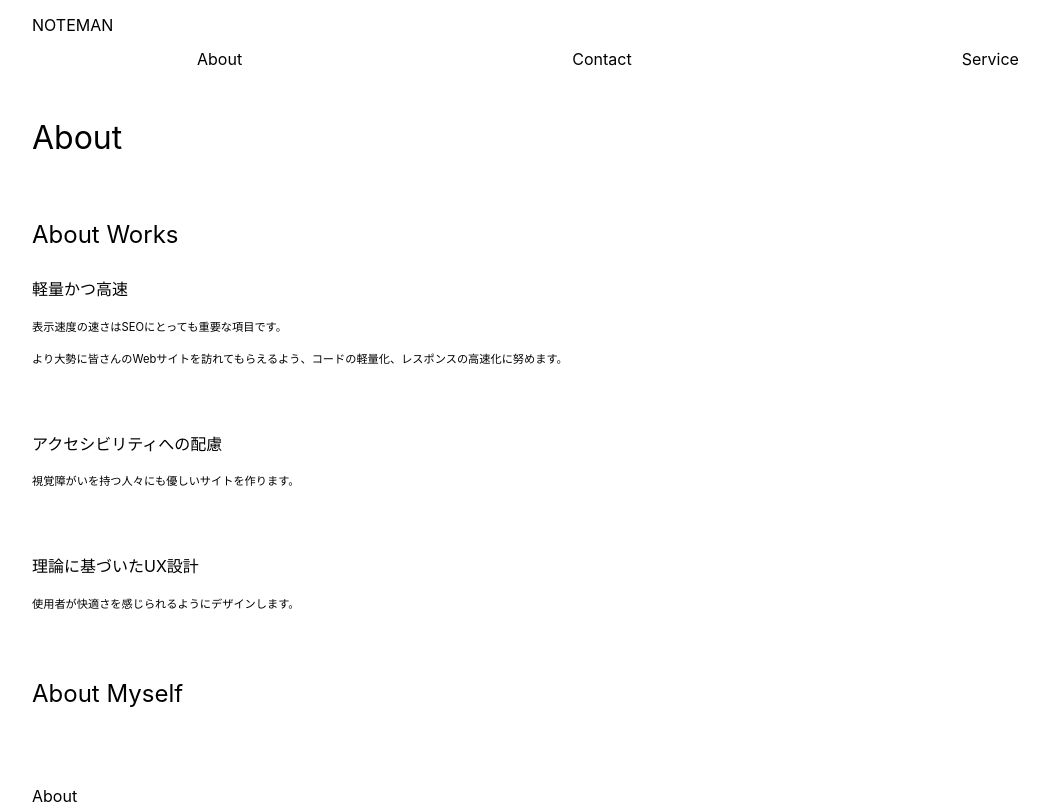
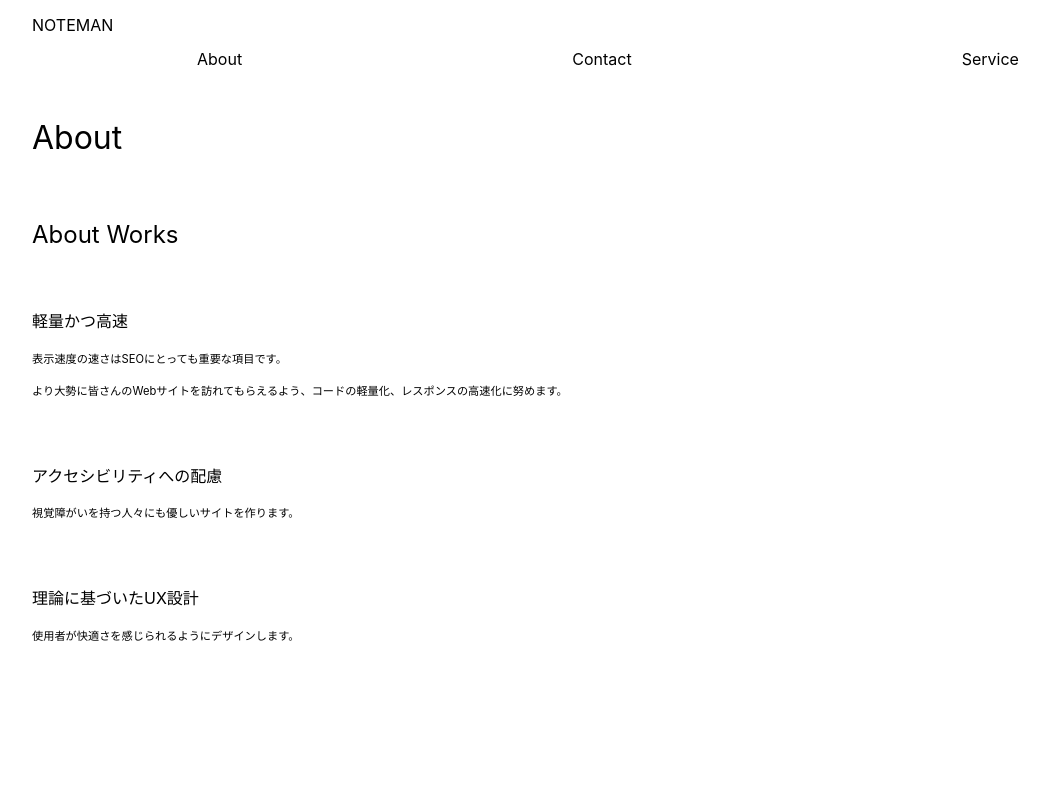
Before and after one commit to kkatou7209/portfolio-3-ts, a React (Create React App) app: page /about in a window 1280 px wide. Shown: the top 804 px of the page, without its empty margins (32-1081 px from the left). Built offline with nearby package versions, Linux system fonts and the light colour scheme.

Commit message:
add slight change to layout of About component

```diff
--- a/src/assets/Layout.scss
+++ b/src/assets/Layout.scss
@@ -71,10 +71,10 @@
 
       //<About />
       .l-about__section {
-        margin-bottom: 3rem;
+        margin-bottom: 10rem;
 
         .l-section__title {
-          margin-bottom: 2rem;
+          margin-bottom: 4rem;
         }
 
         .l-about__article {
```
